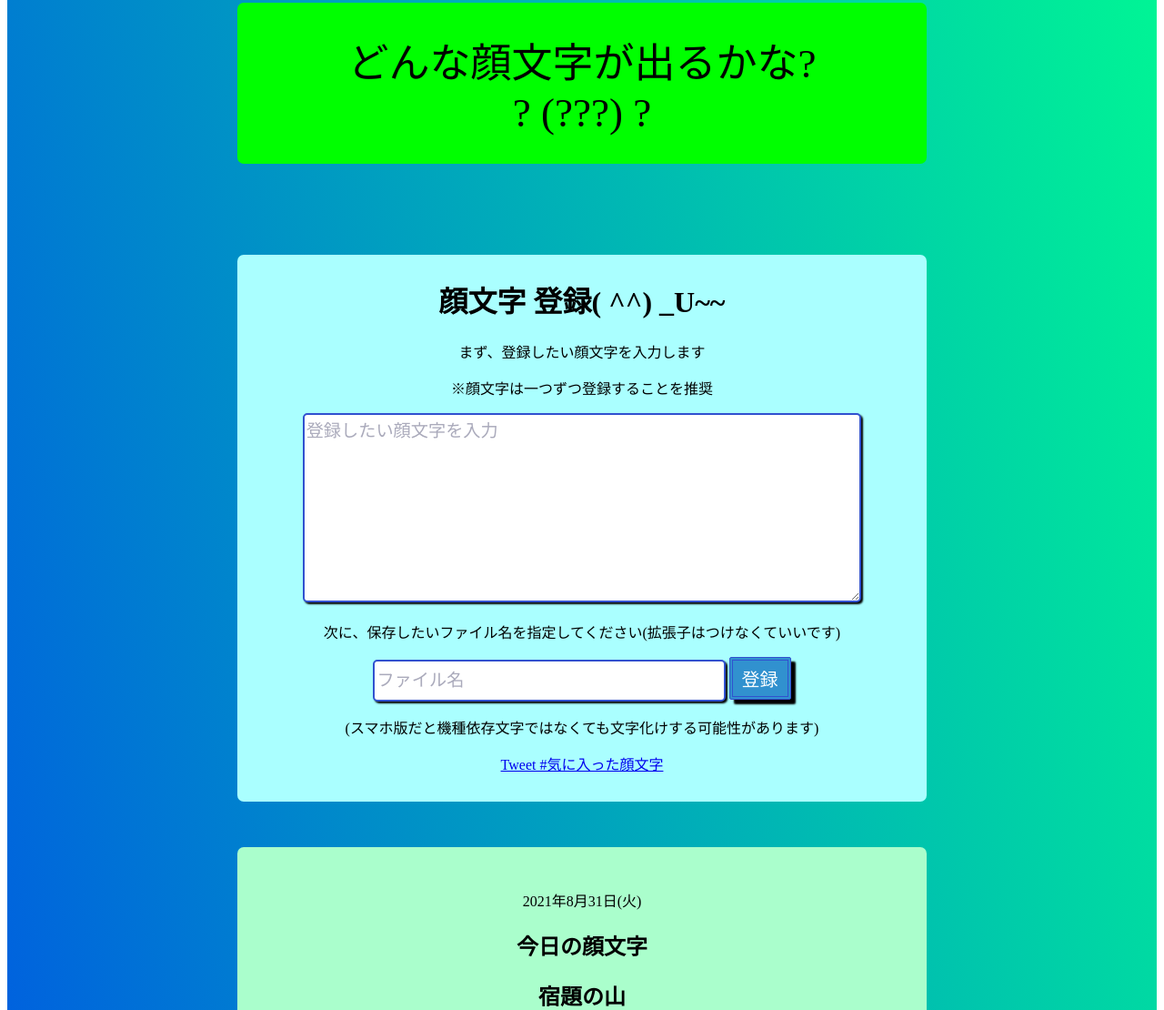
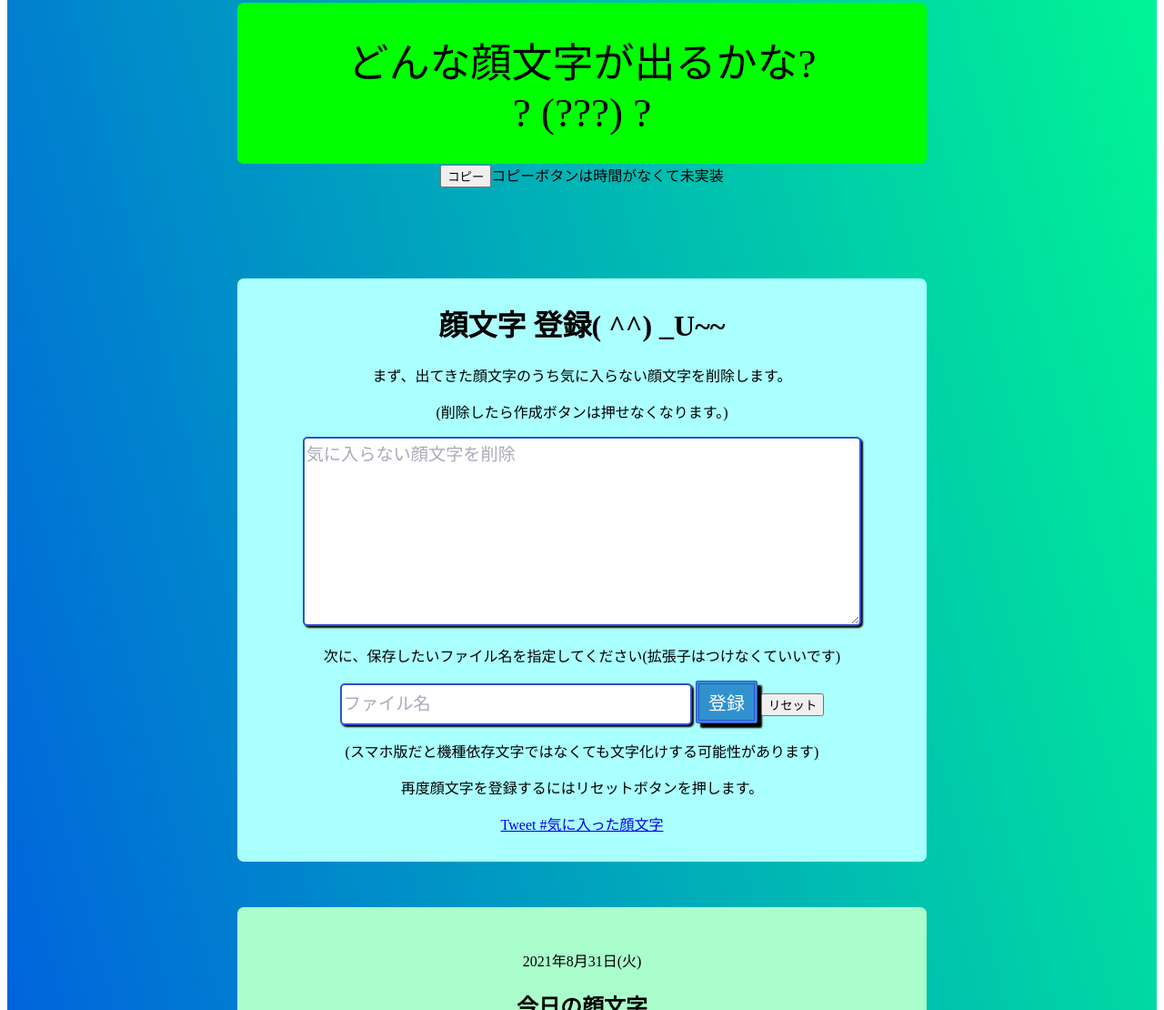
Before and after one commit to fuuchin/kaomoji-emoticon, a plain HTML site: page index.html in a window 1280 px wide. Shown: the part 689-1799 px from the top of the page at 91% size. Drawn offline with Linux system fonts and the light colour scheme; a web font is replaced by a local one.

Commit message:
Update index.html

```diff
--- a/index.html
+++ b/index.html
@@ -87,22 +87,25 @@
   <div id="result-area">
   どんな顔文字が出るかな?<br>
   ? (???) ?
+
   </div>
   </div>
-
+    <button id="copy">コピー</button>コピーボタンは時間がなくて未実装
   </div>
 
   <div id="face-letter-register">
   <h1>顔文字 登録( ^^) _U~~</h1>
-  <p>まず、登録したい顔文字を入力します</p>
-  <p>※顔文字は一つずつ登録することを推奨</p>
-  <textarea id="face-letter-txt" placeholder="登録したい顔文字を入力" cols="50"></textarea>
+  <p>まず、出てきた顔文字のうち気に入らない顔文字を削除します。</p>
+  <p>(削除したら作成ボタンは押せなくなります。)</p>
+  <textarea id="face-letter-txt" placeholder="気に入らない顔文字を削除" cols="50"></textarea>
   <p>次に、保存したいファイル名を指定してください(拡張子はつけなくていいです)</p>
   <input type="text" id="register-name" placeholder="ファイル名">
   <button id="register-btn">登録</button>
+  <button id="reset">リセット</button>
   <p>(スマホ版だと機種依存文字ではなくても文字化けする可能性があります)</p>
+  <p>再度顔文字を登録するにはリセットボタンを押します。</p>
   <!-- ツイートボタン -->
-  <a href="https://twitter.com/intent/tweet?button_hashtag=気に入った顔文字&ref_src=twsrc%5Etfw" class="twitter-hashtag-button" data-size="large" data-text="meが気に入った顔文字は、" data-url="https://kenton116.github.io/Favorite-PictureViewer/main.html" data-show-count="false">Tweet #気に入った顔文字</a>
+  <a href="https://twitter.com/intent/tweet?button_hashtag=気に入った顔文字&ref_src=twsrc%5Etfw" class="twitter-hashtag-button" data-size="large" data-text="meが気に入った顔文字は、" data-show-count="false">Tweet #気に入った顔文字</a>
   <script async src="https://platform.twitter.com/widgets.js" charset="utf-8"></script>
 
   </div>
```
